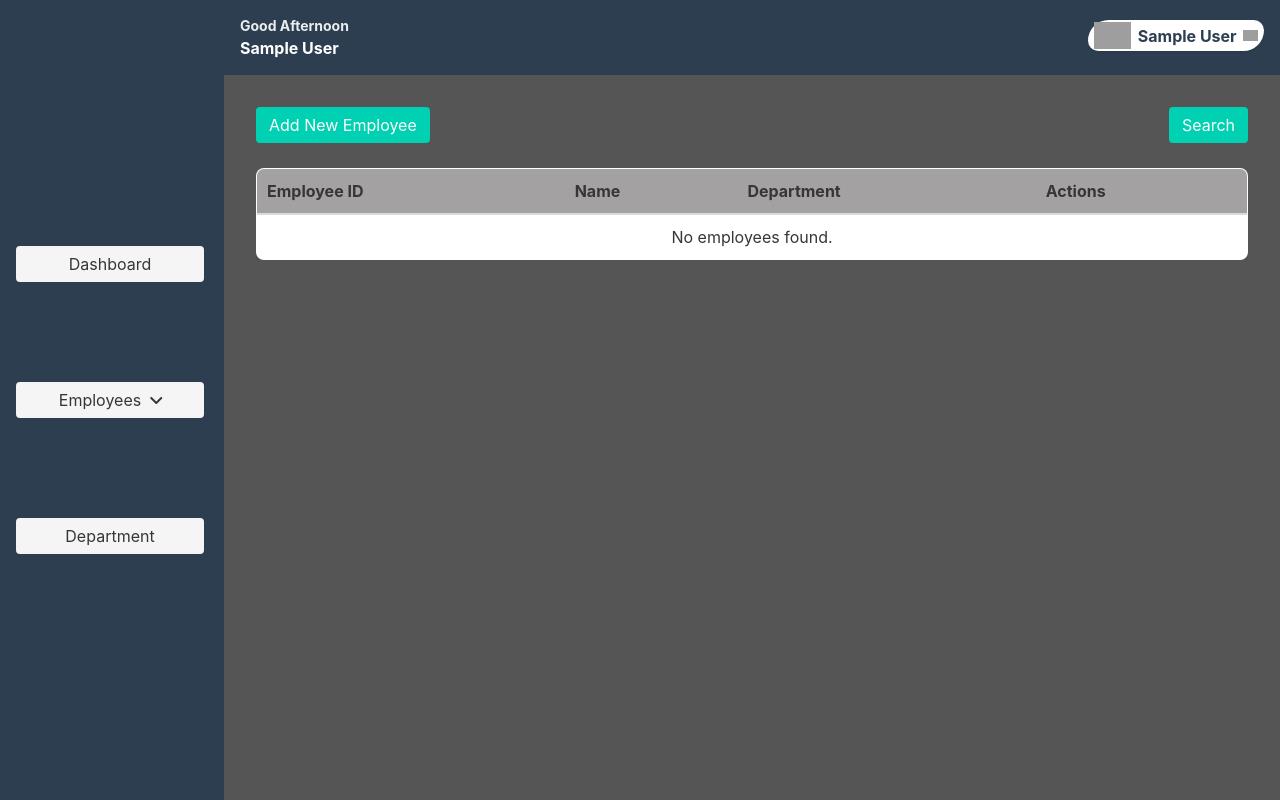
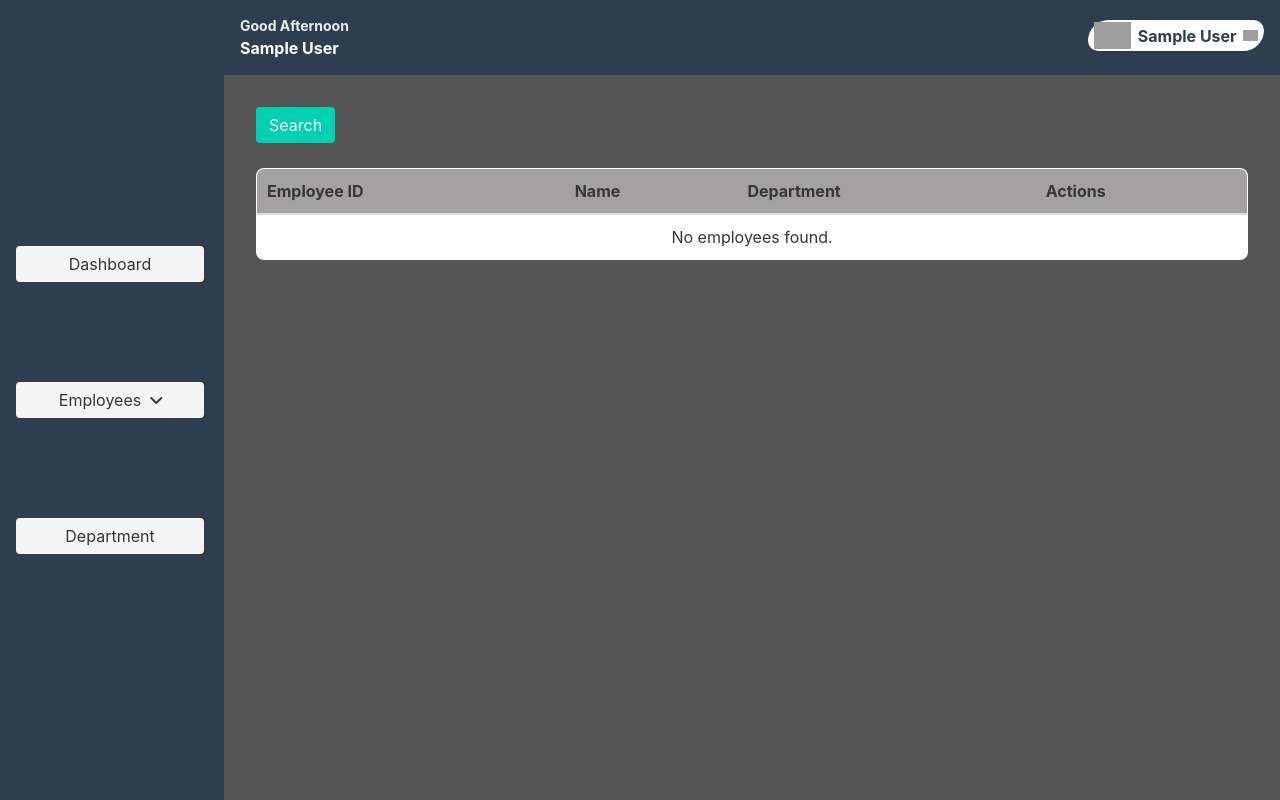
Before and after one commit to AshiMahajan/Employee-Analysis-and-Termination-algo, a Flask app: page /dashboard in a window 1280 px wide. Run offline with Flask 3, Linux system fonts and the light colour scheme; the visitor is signed in with stand-in values (Sample User, id 1); data that the repository does not hold is empty; some libraries are stand-ins or nearby versions; grey boxes are pictures that could not be loaded.

Commit message:
Update dashboard.html

```diff
--- a/templates/dashboard.html
+++ b/templates/dashboard.html
@@ -37,9 +37,6 @@ content %}
     style="display: flex; flex-direction: row; justify-content: space-between"
   >
     <a href="{{ url_for('add_employee') }}" class="button is-primary mb-4">
-      Add New Employee
-    </a>
-    <a href="{{ url_for('add_employee') }}" class="button is-primary mb-4">
       Search
     </a>
   </div>
```
